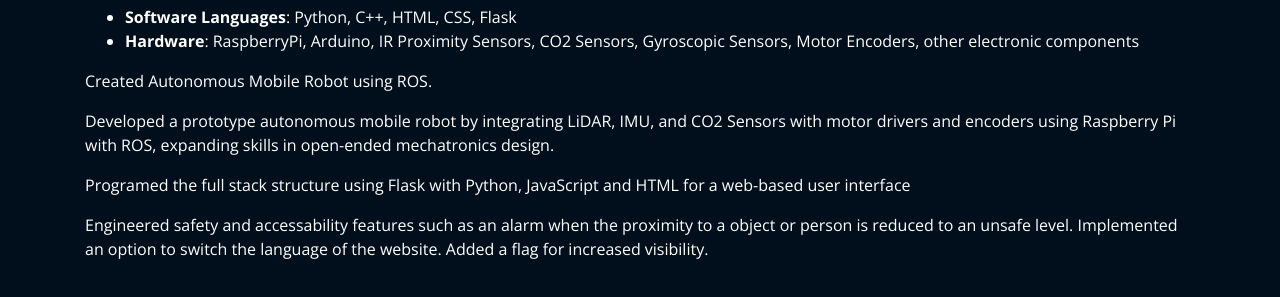
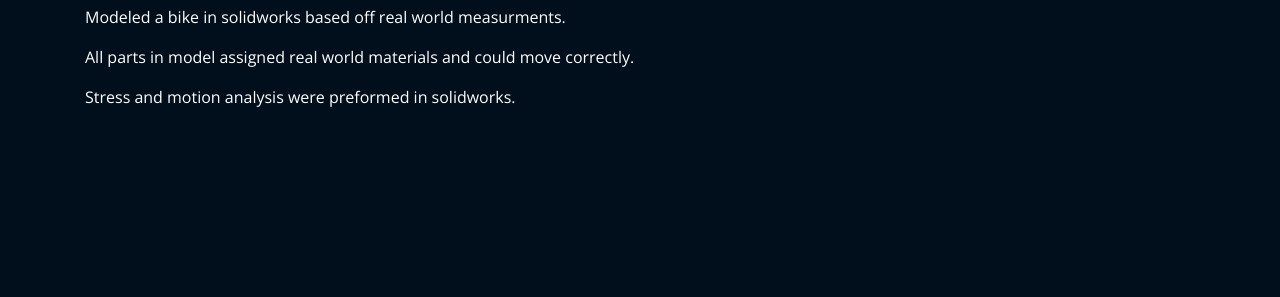
Before and after one commit to SimonParnaGile/SimonParnaGile.github.io, a plain HTML site: page projects/amr.html in a window 1280 px wide. Shown: the part 65-362 px from the top of the page. Drawn offline with nearby package versions, Linux system fonts and the light colour scheme; files whose address does not match are found by name.

Commit message:
AMR text changed to bike text

```diff
--- a/projects/amr.html
+++ b/projects/amr.html
@@ -44,24 +44,24 @@
             <div class="col-lg-12 portfolio-info">
               <br>
               <h2 style="color:#12d640">Autonomous Mobile Robot</h2>
+              <!--
               <ul>
                 <li><strong>Software Languages</strong>: Python, C++, HTML, CSS, Flask</li>
                 <li><strong>Hardware</strong>: RaspberryPi, Arduino, IR Proximity Sensors, CO2 Sensors, Gyroscopic Sensors, Motor Encoders, other electronic components</li>
               </ul>
-
+                -->
                 <p>
-                  Created Autonomous Mobile Robot using ROS.
+                  Modeled a bike in solidworks based off real world measurments.
                 </p>
                 <p>
-                  Developed a prototype autonomous mobile robot by integrating LiDAR, IMU, and CO2 Sensors with motor drivers and
-                  encoders using Raspberry Pi with ROS, expanding skills in open-ended mechatronics design.
+                  All parts in model assigned real world materials and could move correctly.
                 </p>
                 <p>
-                  Programed the full stack structure using Flask with Python, JavaScript and HTML for a web-based user interface
+                  Stress and motion analysis were preformed in solidworks.
                 </p>
-                <p>
-                  Engineered safety and accessability features such as an alarm when the proximity to a object or person is reduced to an unsafe level. Implemented an option to switch the language of the website. Added a flag for increased visibility.
-                </p>
+
+
+
 
             </div>
 
```
